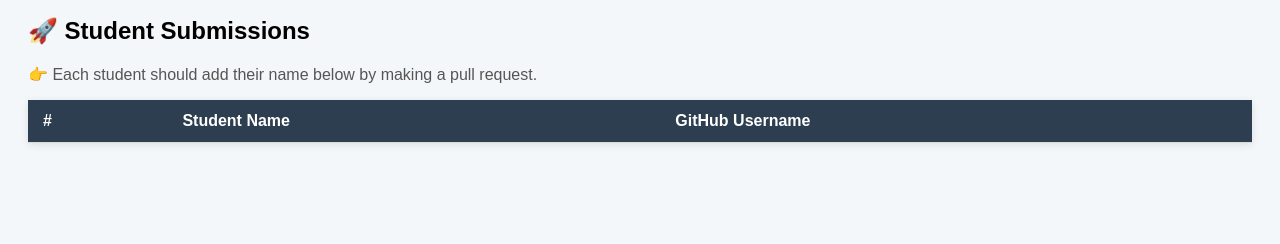
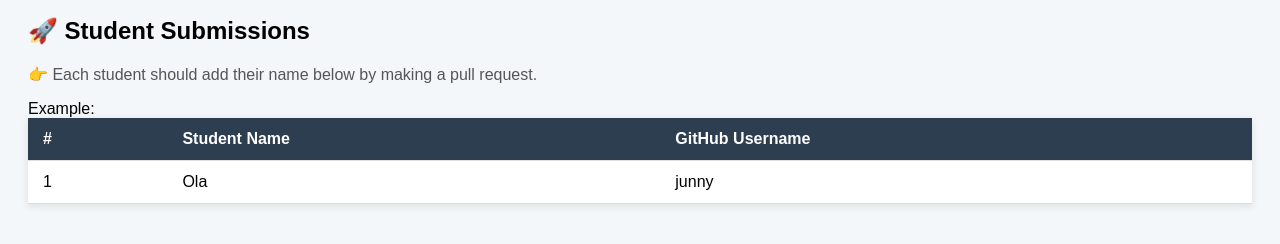
Before and after one commit to Junnygram/cloudwithanne, a plain HTML site: page index.html in a window 1280 px wide. Shown: the part 134-378 px from the top of the page. Drawn offline with Linux system fonts and the light colour scheme.

Commit message:
added new profile

```diff
--- a/index.html
+++ b/index.html
@@ -58,13 +58,13 @@
       </thead>
       <tbody>
         <!-- Students will add their rows here via Pull Requests -->
-        <!-- Example:
-      <tr>
-        <td>1</td>
-        <td>Jane Doe</td>
-        <td>@janedoe</td>
-      </tr>
-      --></tbody>
+        Example:
+        <tr>
+          <td>1</td>
+          <td>Ola</td>
+          <td>junny</td>
+        </tr>
+      </tbody>
     </table>
   </body>
 </html>
```
